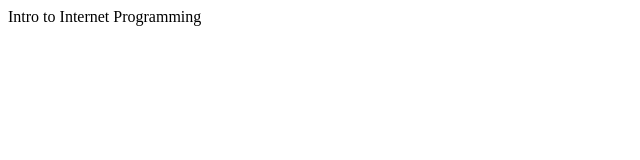
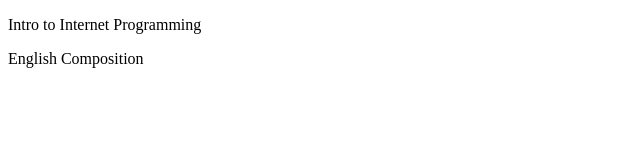
Before and after one commit to code-warrior/examples--intro-internet-programming--cs-275--uhart--fall-2022, a plain HTML site: page javascript/jsonp/attaching-jsonp-to-page/index.html in a window 1280 px wide. Shown: the whole page, without its empty margins (0-640 px from the left). Drawn offline with Linux system fonts and the light colour scheme.

Commit message:
Extend JSONP example

```diff
--- a/javascript/jsonp/attaching-jsonp-to-page/index.html
+++ b/javascript/jsonp/attaching-jsonp-to-page/index.html
@@ -5,9 +5,16 @@
   <meta http-equiv="X-UA-Compatible" content="IE=edge">
   <meta name="viewport" content="width=device-width, initial-scale=1.0">
   <title>Document</title>
+  <style>
+#random {
+  margin-left: 0px;
+}
+
+  </style>
 </head>
 <body id="thebody">
   <div id="msg"></div>
+  <div id="random"></div>
   <script src="js/app.js"></script>
 </body>
 </html>
--- a/javascript/jsonp/attaching-jsonp-to-page/js/app.js
+++ b/javascript/jsonp/attaching-jsonp-to-page/js/app.js
@@ -1,7 +1,17 @@
 function edbob(json) {
     let message = document.getElementById(`msg`);
+    let randomDiv = document.getElementById(`random`);
+    let content = ``;
+    // message.textContent = json[0].course;
+    // randomDiv.textContent = `<i><b>${json[0].description}</b></i>`;
 
-    message.textContent = json[0].course;
+    console.log(`There are ${json.length} items in the JSON file`);
+    for(let i=0; i<json.length; i++) {
+        content += `<p>${json[i].course}</p>`;
+        console.log(json[i].thing.one);
+    }
+
+    randomDiv.innerHTML = content;
 }
 
 window.onload = () => {
--- a/javascript/jsonp/attaching-jsonp-to-page/json/data.json
+++ b/javascript/jsonp/attaching-jsonp-to-page/json/data.json
@@ -1,5 +1,18 @@
 edbob([
   {
-    "course": "Intro to Internet Programming"
+    "course": "Intro to Internet Programming",
+    "description": "Lorem Ipsum is simply dummy text of the printing and typesetting industry. Lorem Ipsum has been the industry's standard dummy text ever since the 1500s, when an unknown printer took a galley of type and scrambled it to make a type specimen book. It has survived not only five centuries, but also the leap into electronic typesetting, remaining essentially unchanged. It was popularised in the 1960s with the release of Letraset sheets containing Lorem Ipsum passages, and more recently with desktop publishing software like Aldus PageMaker including versions of Lorem Ipsum.",
+    "thing": {
+      "one": 100,
+      "two": 200
+    }
+  },
+  {
+    "course": "English Composition",
+    "description": "essentially unchanged. It was popularised in the 1960s with the release of Letraset sheets containing Lorem Ipsum passages, and more recently with desktop publishing software like Aldus PageMaker including versions of Lorem Ipsum.",
+    "thing": {
+      "one": 300,
+      "two": 400
+    }
   }
 ]);
```
